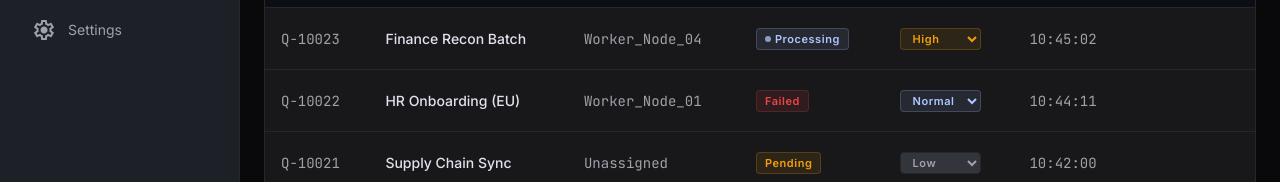
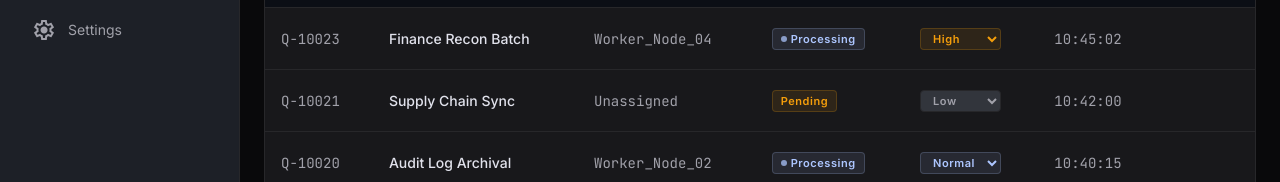
Before and after one commit to shreyas30016/RPA-MONITOR, a React (Vite) app: page /queue in a window 1280 px wide. Shown: the part 359-541 px from the top of the page. Built offline with nearby package versions, Linux system fonts and the light colour scheme; no server answers.

Commit message:
Remove hardcoded failed item from Queue Monitor to match Analytics

```diff
--- a/src/pages/QueueMonitor.tsx
+++ b/src/pages/QueueMonitor.tsx
@@ -18,7 +18,6 @@ interface QueueItem {
 
 const INITIAL_QUEUE: QueueItem[] = [
   { id: 'Q-10023', project: 'Finance Recon Batch', worker: 'Worker_Node_04', status: 'Processing', enqueued: '10:45:02', priority: 'High' },
-  { id: 'Q-10022', project: 'HR Onboarding (EU)', worker: 'Worker_Node_01', status: 'Failed', enqueued: '10:44:11', priority: 'Normal' },
   { id: 'Q-10021', project: 'Supply Chain Sync', worker: 'Unassigned', status: 'Pending', enqueued: '10:42:00', priority: 'Low' },
   { id: 'Q-10020', project: 'Audit Log Archival', worker: 'Worker_Node_02', status: 'Processing', enqueued: '10:40:15', priority: 'Normal' },
   { id: 'Q-10019', project: 'Client Report Gen', worker: 'Unassigned', status: 'Pending', enqueued: '10:38:30', priority: 'Critical' },
```
